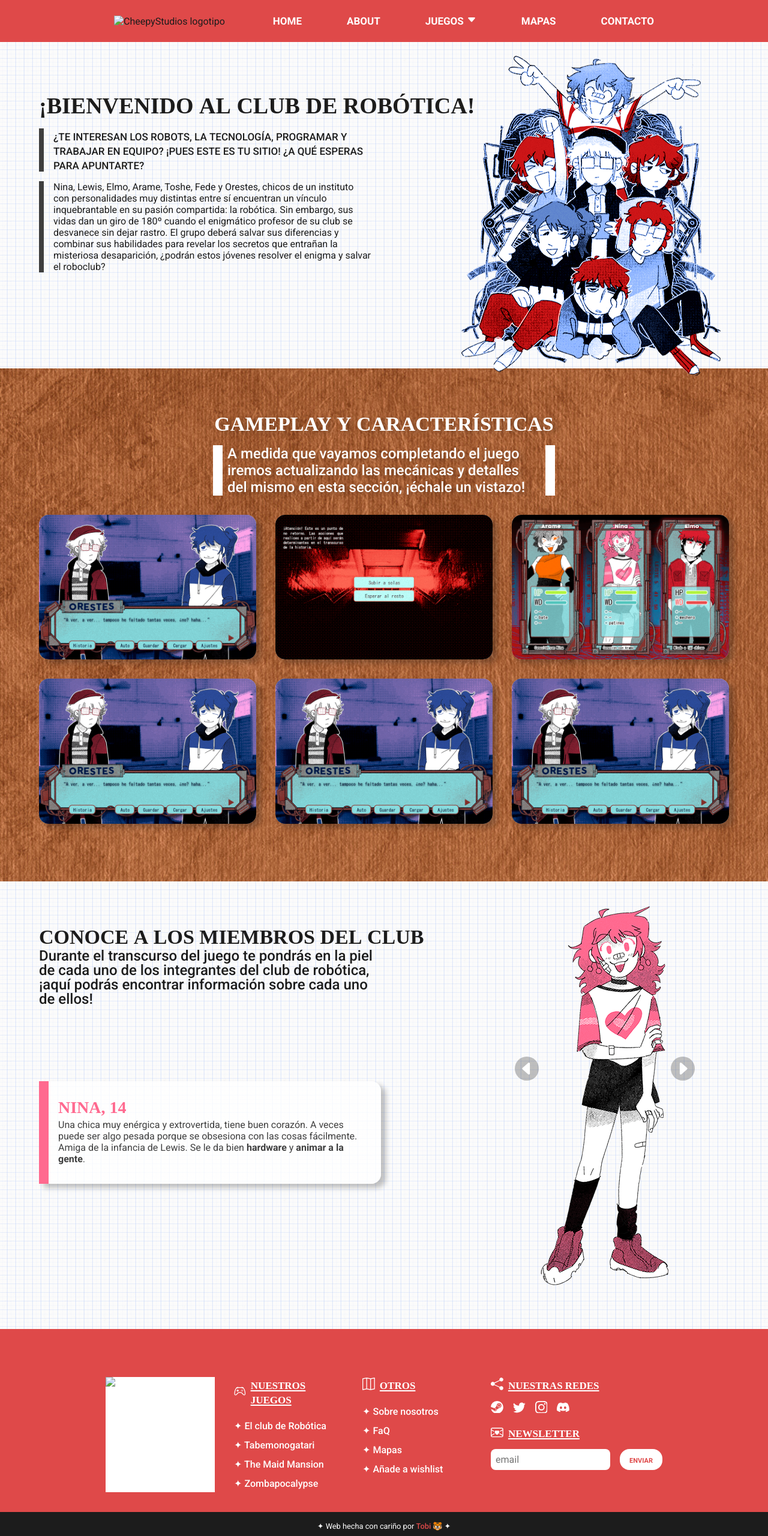
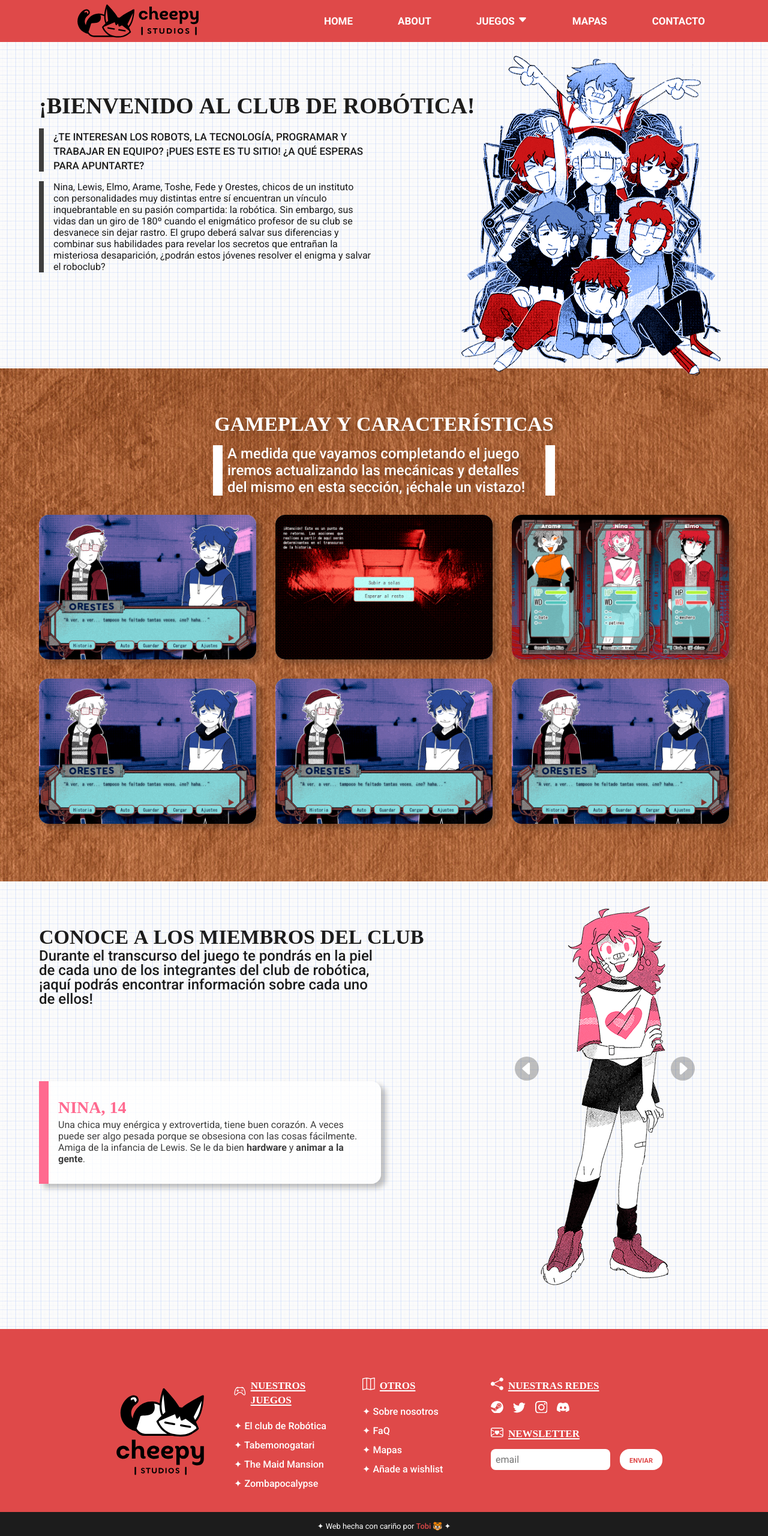
Before and after one commit to TigredeLimon/CheepyStudios, a plain HTML site: page roboclub.html in a window 1280 px wide. Shown: the whole page at 60% size. Drawn offline with Linux system fonts and the light colour scheme; a web font is replaced by a local one.

Commit message:
Añadidos logotipos

```diff
--- a/css/about.css
+++ b/css/about.css
@@ -135,7 +135,7 @@ BUG: El header no se adapta bien, como no tengo
 
     display: flex;
     flex-flow: row nowrap;
-    justify-content: center;
+    justify-content: space-evenly;
     align-items: center;
     gap: 5rem;
 
@@ -147,6 +147,7 @@ BUG: El header no se adapta bien, como no tengo
                    otros elementos-*/
 }
 .Header-logo {}
+.Header-img{max-height: 4.375rem;}
 .Header-nav {}
 .Header-ul {
     display: flex;
@@ -545,9 +546,7 @@ BUG: El header no se adapta bien, como no tengo
 
     position: relative;
 }
-.Footer-img {
-    background-color: white;
-}
+.Footer-img {max-width: 12.5rem;}
 .Footer-ul {
     display: flex;
     flex-flow: column nowrap;
--- a/css/comingsoon.css
+++ b/css/comingsoon.css
@@ -127,7 +127,7 @@ BUG: El header no se adapta bien, como no tengo
 
     display: flex;
     flex-flow: row nowrap;
-    justify-content: center;
+    justify-content: space-evenly;
     align-items: center;
     gap: 5rem;
 
@@ -139,6 +139,7 @@ BUG: El header no se adapta bien, como no tengo
                    otros elementos-*/
 }
 .Header-logo {}
+.Header-img{max-height: 4.375rem;}
 .Header-nav {}
 .Header-ul {
     display: flex;
@@ -348,9 +349,7 @@ BUG: El header no se adapta bien, como no tengo
 
     position: relative;
 }
-.Footer-img {
-    background-color: white;
-}
+.Footer-img {max-width: 12.5rem;}
 .Footer-ul {
     display: flex;
     flex-flow: column nowrap;
--- a/css/index.css
+++ b/css/index.css
@@ -133,7 +133,7 @@ BUG: El header no se adapta bien, como no tengo
 
     display: flex;
     flex-flow: row nowrap;
-    justify-content: center;
+    justify-content: space-evenly;
     align-items: center;
     gap: 5rem;
 
@@ -145,6 +145,7 @@ BUG: El header no se adapta bien, como no tengo
                    otros elementos-*/
 }
 .Header-logo {}
+.Header-img{max-height: 4.375rem;}
 .Header-nav {}
 .Header-ul {
     display: flex;
@@ -667,9 +668,7 @@ BUG: El header no se adapta bien, como no tengo
 
     position: relative;
 }
-.Footer-img {
-    background-color: white;
-}
+.Footer-img {max-width: 12.5rem;}
 .Footer-ul {
     display: flex;
     flex-flow: column nowrap;
--- a/css/maps.css
+++ b/css/maps.css
@@ -131,7 +131,7 @@ BUG: El header no se adapta bien, como no tengo
 
     display: flex;
     flex-flow: row nowrap;
-    justify-content: center;
+    justify-content: space-evenly;
     align-items: center;
     gap: 5rem;
 
@@ -143,6 +143,7 @@ BUG: El header no se adapta bien, como no tengo
                    otros elementos-*/
 }
 .Header-logo {}
+.Header-img{max-height: 4.375rem;}
 .Header-nav {}
 .Header-ul {
     display: flex;
@@ -458,9 +459,7 @@ BUG: El header no se adapta bien, como no tengo
 
     position: relative;
 }
-.Footer-img {
-    background-color: white;
-}
+.Footer-img {max-width: 12.5rem;}
 .Footer-ul {
     display: flex;
     flex-flow: column nowrap;
--- a/css/roboclub.css
+++ b/css/roboclub.css
@@ -144,7 +144,7 @@ BUG: El header no se adapta bien, como no tengo
 
     display: flex;
     flex-flow: row nowrap;
-    justify-content: center;
+    justify-content: space-evenly;
     align-items: center;
     gap: 5rem;
 
@@ -156,6 +156,7 @@ BUG: El header no se adapta bien, como no tengo
                    otros elementos-*/
 }
 .Header-logo {}
+.Header-img{max-height: 4.375rem;}
 .Header-nav {}
 .Header-ul {
     display: flex;
@@ -694,9 +695,7 @@ BUG: El header no se adapta bien, como no tengo
 
     position: relative;
 }
-.Footer-img {
-    background-color: white;
-}
+.Footer-img {max-width: 12.5rem;}
 .Footer-ul {
     display: flex;
     flex-flow: column nowrap;
--- a/roboclub.html
+++ b/roboclub.html
@@ -56,7 +56,7 @@ se estructura de la siguiente manera:
       menú desplegable al hacer click
     -->
     <header class="Header">
-        <h1 class="Header-logo"><img src="#" alt="CheepyStudios logotipo" loading="lazy"></h1>
+        <h1 class="Header-logo"><a href="index.html" title="Home" class="Header-a"><img class="Header-img" src="assets/logotipo_black.svg" alt="CheepyStudios logotipo" loading="lazy"></a></h1>
         <nav class="Header-nav">
             <ul class="Header-ul">
                 <li class="Header-li"><a href="index.html" title="Home" class="Header-link">Home</a></li>
@@ -262,7 +262,7 @@ se estructura de la siguiente manera:
 
     <!--[FOOTER] - START -->
     <footer class="Footer">
-        <img src="#" alt="Pixel de nuestro último juego" loading="lazy" class="Footer-img">
+        <img src="assets/logotipo_square_black.svg" alt="Logotipo CheepyStudios" loading="lazy" class="Footer-img">
 
         <ul class="Footer-ul">
             <li class="Footer-li">
```
Also changed, not shown: about.html (+2 -2 lines), comingsoon.html (+2 -2 lines), index.html (+2 -2 lines), maps.html (+2 -2 lines), assets/logotipo_black.svg (added), assets/logotipo_square.svg (added), assets/logotipo_square_black.svg (added), assets/logotipo_white.svg (added).
